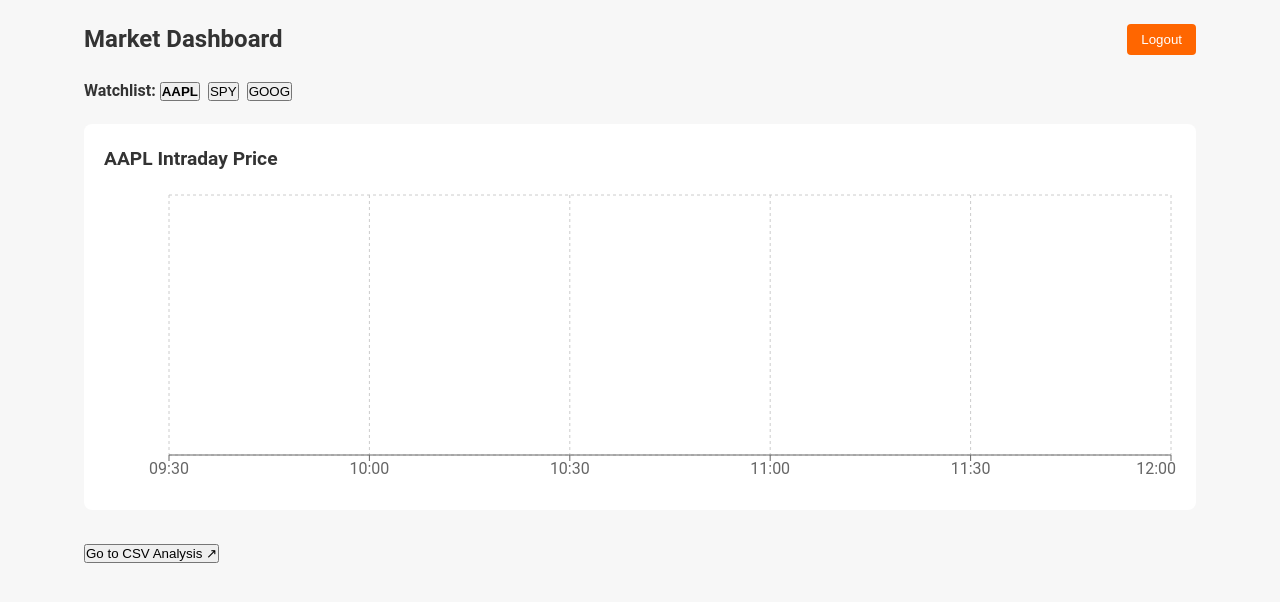
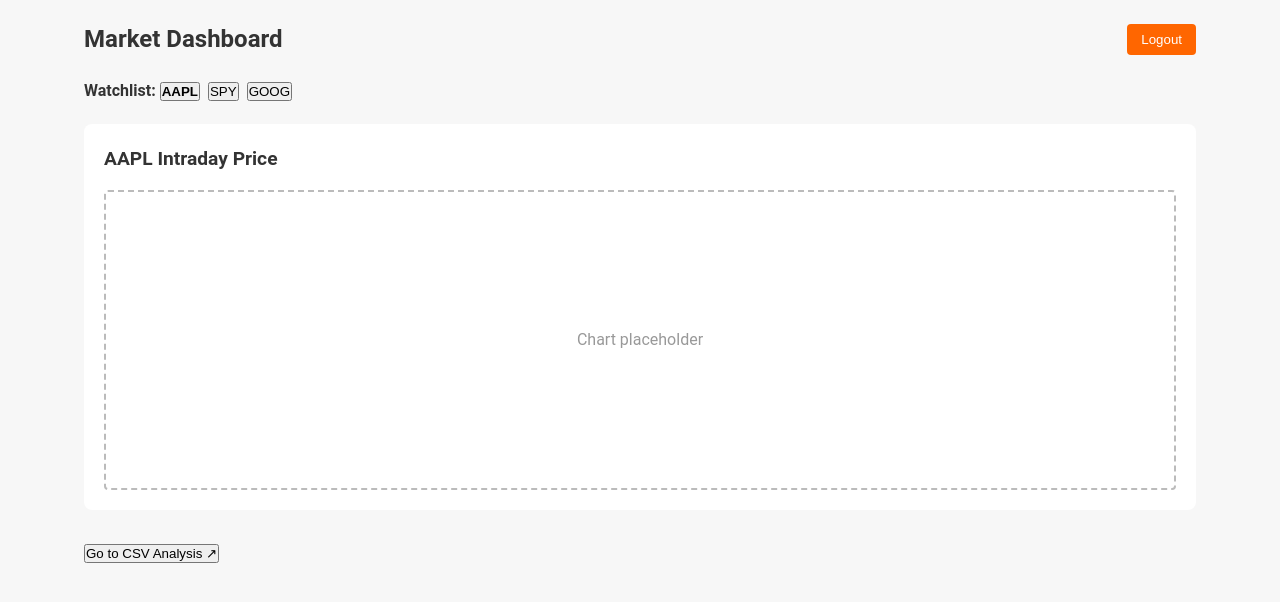
Before and after one commit to BrianKYildirim/file-sharing-app, a React (Create React App) app in the folder frontend/: page /dashboard in a window 1280 px wide. Shown: the top 602 px of the page. Built offline with nearby package versions, Linux system fonts and the light colour scheme.

Commit message:
Fixing implementation of stock market analysis tool.

```diff
--- a/frontend/package.json
+++ b/frontend/package.json
@@ -11,6 +11,7 @@
     "react-dom": "^19.1.0",
     "react-router-dom": "^7.5.0",
     "react-scripts": "5.0.1",
+    "recharts": "^2.15.3",
     "web-vitals": "^2.1.4"
   },
   "scripts": {
--- a/frontend/src/components/MarketDashboard.js
+++ b/frontend/src/components/MarketDashboard.js
@@ -2,15 +2,7 @@
 import React, {useState} from 'react';
 import {useNavigate} from 'react-router-dom';
 import '../App.css';
-import {
-    ResponsiveContainer,
-    LineChart,
-    Line,
-    XAxis,
-    YAxis,
-    CartesianGrid,
-    Tooltip
-} from 'recharts';
+// import {ResponsiveContainer, LineChart, Line, XAxis, YAxis, CartesianGrid, Tooltip} from 'recharts';
 import {API_BASE_URL} from "../config";
 
 export default function MarketDashboard() {
@@ -32,7 +24,7 @@ export default function MarketDashboard() {
         try {
             const res = await fetch(
                 `${API_BASE_URL}/market/${sym}`,
-                { headers: { Authorization: `Bearer ${localStorage.getItem('access_token')}` } }
+                {headers: {Authorization: `Bearer ${localStorage.getItem('access_token')}`}}
             );
             const data = await res.json();
             if (res.ok) setChartData(data);
@@ -75,21 +67,19 @@ export default function MarketDashboard() {
 
             <div className="file-section">
                 <h3>{selected} Intraday Price</h3>
-                <ResponsiveContainer width="100%" height={300}>
-                    <LineChart data={chartData}>
-                        <CartesianGrid strokeDasharray="3 3"/>
-                        <XAxis dataKey="time"/>
-                        <YAxis domain={['auto', 'auto']}/>
-                        <Tooltip/>
-                        <Line
-                            type="monotone"
-                            dataKey="close"
-                            dot={false}
-                            stroke="#0077cc"
-                            strokeWidth={2}
-                        />
-                    </LineChart>
-                </ResponsiveContainer>
+                <div
+                    style={{
+                        height: 300,
+                        border: '2px dashed #bbb',
+                        borderRadius: 4,
+                        display: 'flex',
+                        alignItems: 'center',
+                        justifyContent: 'center',
+                        color: '#999'
+                    }}
+                >
+                    Chart placeholder
+                </div>
             </div>
 
             <div style={{marginTop: '30px'}}>
```
Also changed, not shown: 1 other file (tests, documents, lock files or other folders).
